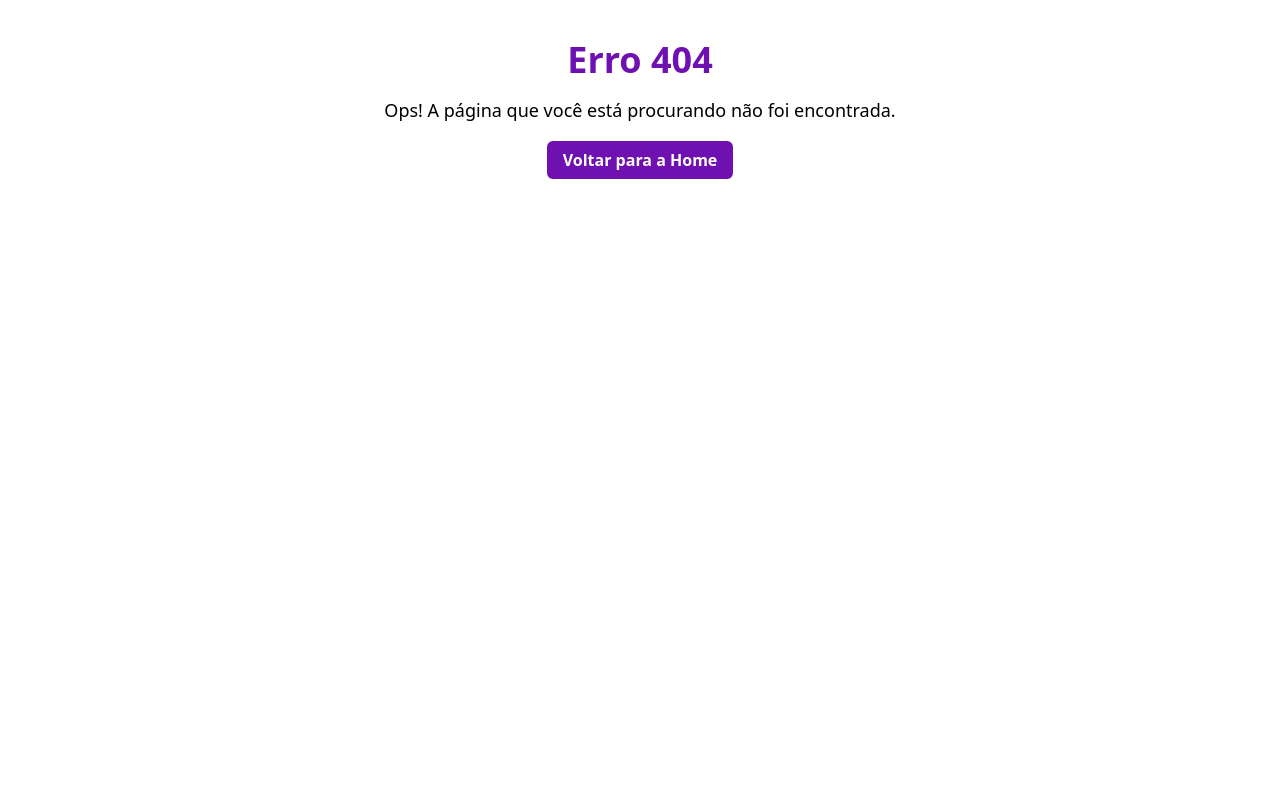
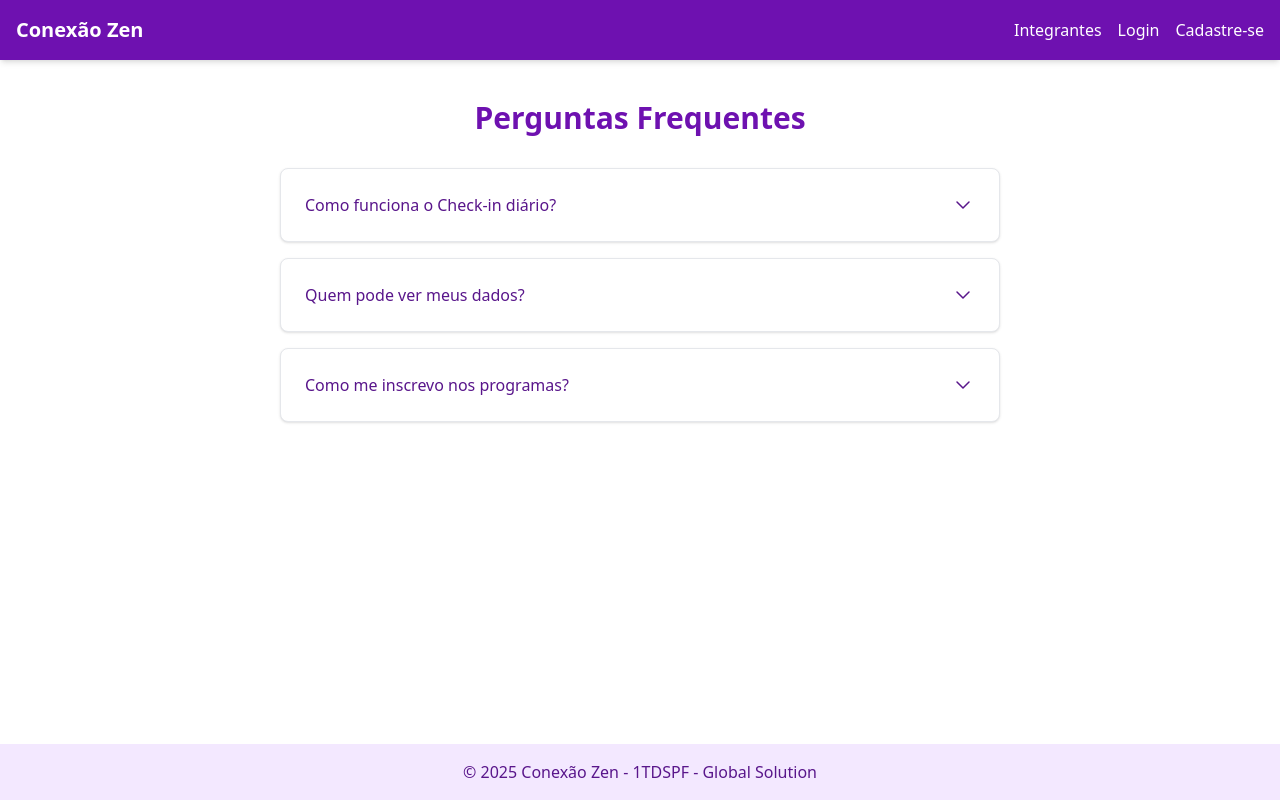
Before and after one commit to EnzoVazz/gs, a React (Vite) app in the folder conexao-zen/: page /faq in a window 1280 px wide. Before the commit this address had no page. Built offline with nearby package versions, Linux system fonts and the light colour scheme.

Commit message:
feat: Criando a página de FAQ e colocando a rota no main.tsx

```diff
--- a/conexao-zen/src/main.tsx
+++ b/conexao-zen/src/main.tsx
@@ -15,6 +15,7 @@ import RotaProtegida from './components/RotaProtegida/RotaProtegida.tsx';
 import CadastroPrograma from './routes/Programas/cadastro.tsx';
 import Home from './routes/Home/index.tsx';
 import Sobre from './routes/Sobre/index.tsx';
+import FAQ from './routes/Faq/index.tsx';
 
 const router = createBrowserRouter([
   {
@@ -28,6 +29,7 @@ const router = createBrowserRouter([
       { path: "/login", element: <Login /> },
       { path: "/integrantes", element: <Integrantes /> },
       { path: "/sobre", element:<Sobre/>},
+      { path: "/faq", element: <FAQ/>},
 
       // --- Rotas protegidas ---
       {
--- /dev/null
+++ b/conexao-zen/src/routes/Faq/index.tsx
@@ -0,0 +1,49 @@
+export default function FAQ() {
+  return (
+    <div className="max-w-3xl mx-auto p-6">
+      <h1 className="text-3xl font-bold text-purple-800 mb-8 text-center">
+        Perguntas Frequentes
+      </h1>
+
+      <div className="space-y-4">
+
+        <details className="group bg-white rounded-lg shadow-sm border border-gray-200">
+          <summary className="flex justify-between items-center font-medium cursor-pointer list-none p-6 text-purple-900 hover:bg-purple-50 transition">
+            <span>Como funciona o Check-in diário?</span>
+            <span className="transition group-open:rotate-180">
+              <svg fill="none" height="24" shapeRendering="geometricPrecision" stroke="currentColor" strokeLinecap="round" strokeLinejoin="round" strokeWidth="1.5" viewBox="0 0 24 24" width="24"><path d="M6 9l6 6 6-6"></path></svg>
+            </span>
+          </summary>
+          <div className="text-gray-600 px-6 pb-6">
+            <p>O check-in é uma ferramenta rápida onde você registra seu nível de humor e estresse. Esses dados são anônimos e ajudam a empresa a entender o clima organizacional.</p>
+          </div>
+        </details>
+
+        <details className="group bg-white rounded-lg shadow-sm border border-gray-200">
+          <summary className="flex justify-between items-center font-medium cursor-pointer list-none p-6 text-purple-900 hover:bg-purple-50 transition">
+            <span>Quem pode ver meus dados?</span>
+            <span className="transition group-open:rotate-180">
+              <svg fill="none" height="24" shapeRendering="geometricPrecision" stroke="currentColor" strokeLinecap="round" strokeLinejoin="round" strokeWidth="1.5" viewBox="0 0 24 24" width="24"><path d="M6 9l6 6 6-6"></path></svg>
+            </span>
+          </summary>
+          <div className="text-gray-600 px-6 pb-6">
+            <p>Seus dados individuais são confidenciais. O RH recebe apenas relatórios agregados (médias da equipe) para tomar decisões sobre programas de bem-estar.</p>
+          </div>
+        </details>
+
+        <details className="group bg-white rounded-lg shadow-sm border border-gray-200">
+          <summary className="flex justify-between items-center font-medium cursor-pointer list-none p-6 text-purple-900 hover:bg-purple-50 transition">
+            <span>Como me inscrevo nos programas?</span>
+            <span className="transition group-open:rotate-180">
+              <svg fill="none" height="24" shapeRendering="geometricPrecision" stroke="currentColor" strokeLinecap="round" strokeLinejoin="round" strokeWidth="1.5" viewBox="0 0 24 24" width="24"><path d="M6 9l6 6 6-6"></path></svg>
+            </span>
+          </summary>
+          <div className="text-gray-600 px-6 pb-6">
+            <p>Acesse a aba "Programas" no menu principal. Lá você verá todas as iniciativas disponíveis e poderá visualizar os detalhes de datas e horários.</p>
+          </div>
+        </details>
+
+      </div>
+    </div>
+  );
+}
```
